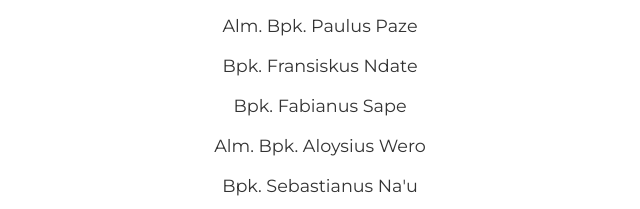
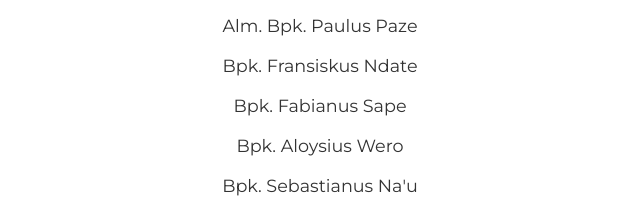
Before and after one commit to luisrajaa/A2, a plain HTML site: page index.html in a window 1280 px wide. Shown: the part 2980-3189 px from the top of the page, 580-1220 px from the left. Drawn offline with nearby package versions, Linux system fonts and the light colour scheme.

Commit message:
Update index.html

```diff
--- a/index.html
+++ b/index.html
@@ -1162,7 +1162,7 @@
             <li>Alm. Bpk. Paulus Paze</li>
             <li>Bpk. Fransiskus Ndate</li>
             <li>Bpk. Fabianus Sape</li>
-            <li>Alm. Bpk. Aloysius Wero</li>
+            <li>Bpk. Aloysius Wero</li>
             <li>Bpk. Sebastianus Na'u</li>
             <li>Bpk. Sancarius Poto</li>
             <li>Frederikus Ndate</li>
```
